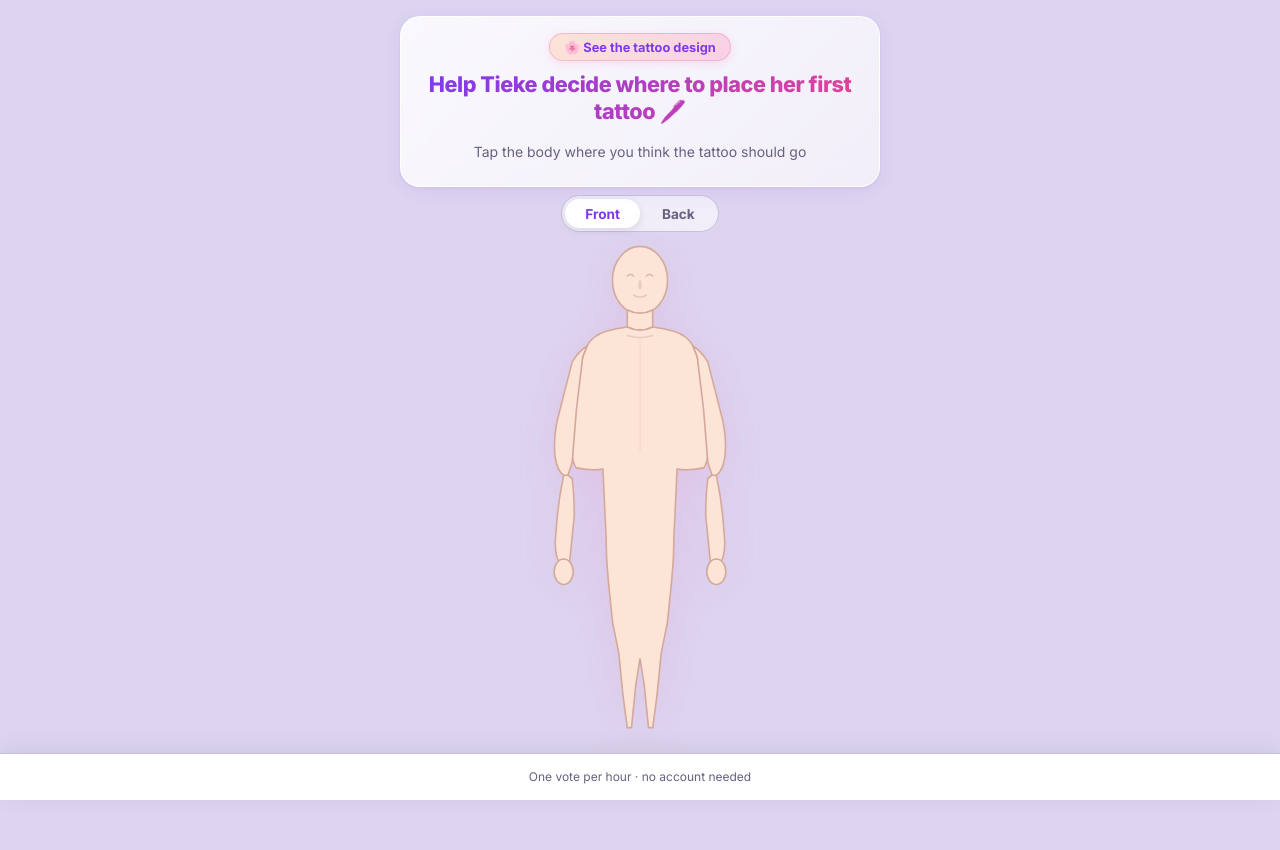
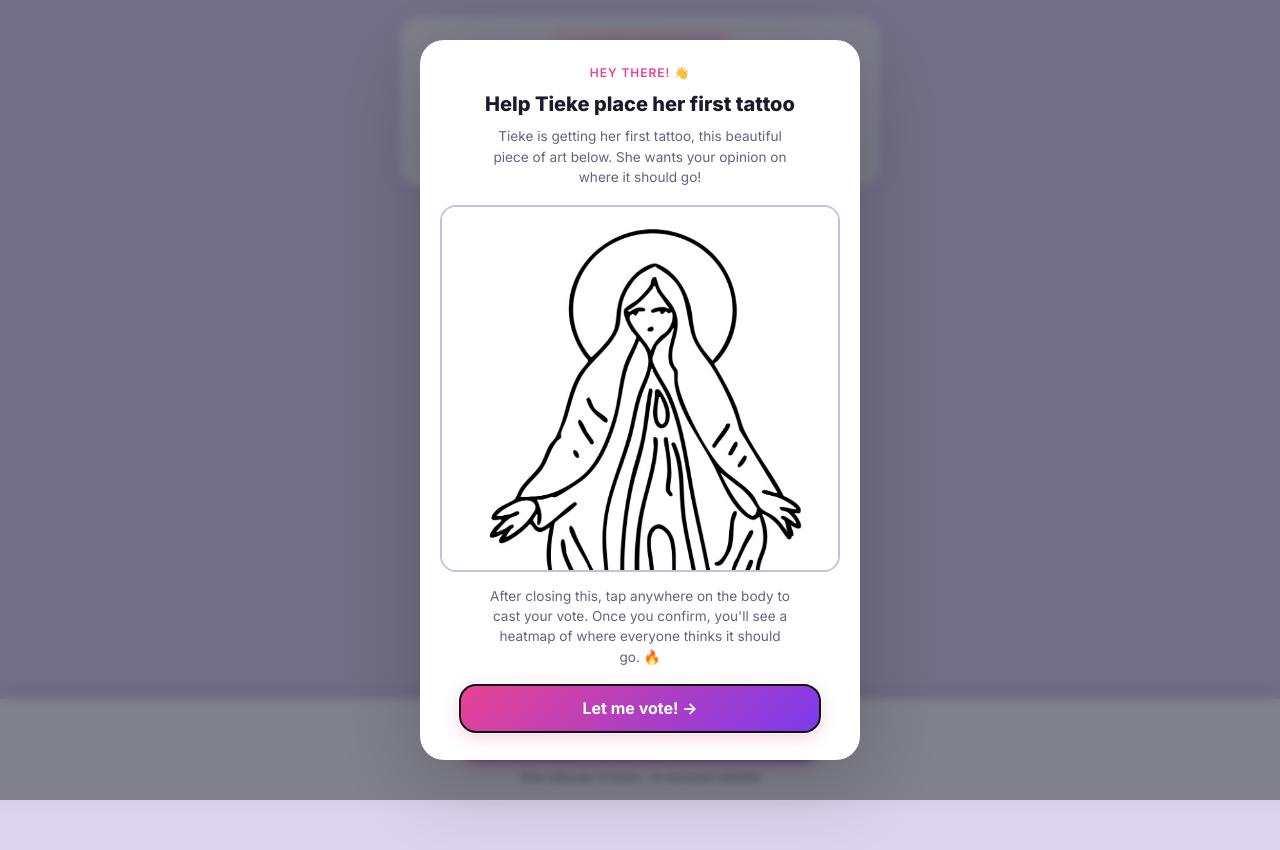
Before and after one commit to phasic/TattooPlacement, a React (Vite) app: page / in a window 1280 px wide. Shown: the top 850 px of the page. Built offline with nearby package versions, Linux system fonts and the light colour scheme; no server answers; the database is empty.

Commit message:
chore: deploy update

```diff
--- a/src/App.css
+++ b/src/App.css
@@ -122,19 +122,7 @@ body {
   filter: drop-shadow(0 8px 24px rgba(232,67,147,0.12));
 }
 
-.body-svg ellipse,
-.body-svg path {
-  fill: var(--body-fill);
-  stroke: var(--body-stroke);
-  stroke-width: 1.5;
-  stroke-linejoin: round;
-  stroke-linecap: round;
-}
-
-.body-svg line {
-  stroke: var(--body-stroke);
-  fill: none;
-}
+/* image handles silhouette — no fill/stroke needed on SVG shapes */
 
 /* ── Tight wrapper for SVG + heatmap canvas ── */
 .svg-heatmap-wrapper {
@@ -386,6 +374,10 @@ button:disabled {
 }
 
 /* ── Dialog / modal ── */
+.welcome-dialog {
+  width: min(94vw, 480px);
+}
+
 .design-dialog {
   border: none;
   border-radius: 24px;
@@ -463,14 +455,14 @@ button:disabled {
   border-radius: 16px;
   overflow: hidden;
   border: 2px solid var(--border);
-  background: #fdf6f0;
+  background: #ffffff;
   margin: 0.25rem 0;
 }
 
 .design-img {
-  width: 100%;
   display: block;
-  object-fit: cover;
+  width: 116%;
+  margin: -18% -8% -2%;
 }
 
 .design-caption {
--- a/src/App.tsx
+++ b/src/App.tsx
@@ -4,6 +4,7 @@ import { ClickMarker } from './components/ClickMarker'
 import { HeatmapOverlay } from './components/HeatmapOverlay'
 import { ConfirmButton } from './components/ConfirmButton'
 import { TattooDesignModal } from './components/TattooDesignModal'
+import { WelcomeModal } from './components/WelcomeModal'
 import { usePlacements, type BodySide } from './hooks/usePlacements'
 import './App.css'
 
@@ -31,6 +32,7 @@ export default function App() {
   const [activeSide, setActiveSide] = useState<BodySide>('front')
   const [pendingPoint, setPendingPoint] = useState<{ x: number; y: number } | null>(null)
   const [showDesign, setShowDesign] = useState(false)
+  const [showWelcome, setShowWelcome] = useState(true)
   const [hasVotedThisSession, setHasVotedThisSession] = useState(false)
 
   const svgRef = useRef<HTMLDivElement>(null)
@@ -94,6 +96,7 @@ export default function App() {
 
   return (
     <div className="app">
+      {showWelcome && <WelcomeModal onClose={() => setShowWelcome(false)} />}
       {showDesign && <TattooDesignModal onClose={() => setShowDesign(false)} />}
 
       {/* ── Selection view ── */}
@@ -133,15 +136,13 @@ export default function App() {
             {!alreadySubmitted && pendingPoint && (
               <ConfirmButton onClick={handleConfirm} loading={submitting} />
             )}
-            {alreadySubmitted && (
-              <button className="primary-btn" onClick={handleViewHeatmap}>
-                🔥 See the heatmap ({placements.length} votes)
-              </button>
-            )}
+            <button className="primary-btn" onClick={handleViewHeatmap}>
+              🔥 See the heatmap ({placements.length} votes)
+            </button>
             <p className="fine-print">
               {alreadySubmitted
-                ? "Vote to unlock the heatmap and see the crowd's verdict."
-                : 'One vote per hour · no account needed'}
+                ? `You've already voted! Come back in ${formatCooldown(cooldownRemaining())} to vote again.`
+                : 'One vote per 3 hours · no account needed'}
             </p>
           </footer>
         </>
--- a/src/components/BodyOutline.tsx
+++ b/src/components/BodyOutline.tsx
@@ -8,11 +8,15 @@ interface BodyOutlineProps {
   className?: string
 }
 
-/**
- * Front-facing or back-facing human body silhouette.
- * ViewBox: 0 0 200 500
- * Clicking fires onClick with normalized (0–1) coordinates.
- */
+const IMG_SRC = `${import.meta.env.BASE_URL}body-silhouette.png`
+
+// Original image: 805×1024, two figures side by side.
+// Each figure occupies ~half the width (402.5 × 1024).
+// Scaled to fill the 200-wide viewBox: factor = 200/402.5 ≈ 0.497
+//   → full image displayed at width=400, height≈509 (slightly taller than 500)
+// Front = left half  → x=0
+// Back  = right half → x=-200 (shifts image left so right half is in view)
+
 export const BodyOutline: React.FC<BodyOutlineProps> = ({
   side = 'front',
   onClick,
@@ -22,134 +26,51 @@ export const BodyOutline: React.FC<BodyOutlineProps> = ({
 }) => {
   const handleClick = (e: React.MouseEvent<SVGSVGElement>) => {
     if (!onClick) return
-    const svg = e.currentTarget
-    const rect = svg.getBoundingClientRect()
-    const viewBox = svg.viewBox.baseVal
-    const scaleX = viewBox.width / rect.width
-    const scaleY = viewBox.height / rect.height
-    const svgX = (e.clientX - rect.left) * scaleX + viewBox.x
-    const svgY = (e.clientY - rect.top) * scaleY + viewBox.y
-    onClick(
-      Math.max(0, Math.min(1, svgX / viewBox.width)),
-      Math.max(0, Math.min(1, svgY / viewBox.height))
-    )
+    const rect = e.currentTarget.getBoundingClientRect()
+    const nx = (e.clientX - rect.left) / rect.width
+    const ny = (e.clientY - rect.top) / rect.height
+    onClick(Math.max(0, Math.min(1, nx)), Math.max(0, Math.min(1, ny)))
   }
+
+  const imgX = side === 'front' ? 0 : -200
 
   return (
     <svg
       viewBox="0 0 200 500"
       xmlns="http://www.w3.org/2000/svg"
-      style={{ cursor: onClick ? 'crosshair' : 'default', ...style }}
+      style={{ cursor: onClick ? 'crosshair' : 'default', overflow: 'hidden', ...style }}
       className={className}
       onClick={handleClick}
     >
-      {/* ── Head ── */}
-      <ellipse cx="100" cy="38" rx="26" ry="32" />
+      <defs>
+        {/*
+          feColorMatrix to strip white background:
+          A_out = -4·R + 3  (clipped to [0,1])
+          white  (R≈1.0) → A≈-1 → 0 (transparent)
+          gray   (R≈0.5) → A≈ 1      (opaque)
+          dark   (R≈0.27)→ A≈ 1.9→ 1 (opaque)
+        */}
+        <filter id="rm-white" colorInterpolationFilters="sRGB" x="0" y="0" width="1" height="1">
+          <feColorMatrix
+            type="matrix"
+            values="1 0 0 0 0
+                    1 0 0 0 0
+                    1 0 0 0 0
+                   -4 0 0 0 3"
+          />
+        </filter>
+      </defs>
 
-      {/* ── Neck ── */}
-      <path d="M88,66 Q100,72 112,66 L112,82 Q100,88 88,82 Z" />
-
-      {/* ── Torso ── */}
-      <path
-        d="
-          M88,82
-          Q80,83 68,86
-          Q55,90 50,100
-          L46,110
-          L38,160
-          L36,200
-          Q36,210 40,215
-          Q55,218 65,216
-          L68,280
-          Q68,300 70,320
-          L74,360
-          L80,390
-          L84,430
-          L88,460
-          L92,460
-          L96,420
-          L100,395
-          L104,420
-          L108,460
-          L112,460
-          L116,430
-          L120,390
-          L126,360
-          L130,320
-          Q132,300 132,280
-          L135,216
-          Q145,218 160,215
-          Q164,210 164,200
-          L162,160
-          L154,110
-          L150,100
-          Q145,90 132,86
-          Q120,83 112,82
-          Q100,88 88,82
-          Z
-        "
+      {/* Body silhouette — clip implicitly via SVG overflow:hidden */}
+      <image
+        href={IMG_SRC}
+        x={imgX}
+        y="-5"
+        width="400"
+        height="510"
+        filter="url(#rm-white)"
+        style={{ imageRendering: 'auto' }}
       />
-
-      {/* ── Left arm — abducted ~20° ── */}
-      <path
-        d="
-          M50,100 Q42,105 36,115 L22,170
-          Q18,190 20,205 Q22,218 28,222
-          Q30,224 32,222 L36,210 L40,160 L46,110 Z
-        "
-      />
-      <path
-        d="
-          M28,222 Q24,240 22,260 L20,285
-          Q20,298 24,305 Q28,312 32,308
-          Q34,305 34,300 L36,280 L38,260
-          Q38,240 36,225 L32,222 Z
-        "
-      />
-      <ellipse cx="28" cy="313" rx="9" ry="12" />
-
-      {/* ── Right arm — abducted ~20° ── */}
-      <path
-        d="
-          M150,100 Q158,105 164,115 L178,170
-          Q182,190 180,205 Q178,218 172,222
-          Q170,224 168,222 L164,210 L160,160 L154,110 Z
-        "
-      />
-      <path
-        d="
-          M172,222 Q176,240 178,260 L180,285
-          Q180,298 176,305 Q172,312 168,308
-          Q166,305 166,300 L164,280 L162,260
-          Q162,240 164,225 L168,222 Z
-        "
-      />
-      <ellipse cx="172" cy="313" rx="9" ry="12" />
-
-      {/* ── Front / back detail lines ── */}
-      {side === 'front' ? (
-        <g className="body-detail" style={{ pointerEvents: 'none' }}>
-          {/* eyes — simple arcs, same style as body lines */}
-          <path d="M88,34 Q91,31 94,34" fill="none" strokeWidth="1.4" strokeLinecap="round" opacity="0.7" />
-          <path d="M106,34 Q109,31 112,34" fill="none" strokeWidth="1.4" strokeLinecap="round" opacity="0.7" />
-          {/* nose */}
-          <path d="M100,38 Q98,44 100,46 Q102,44 100,38" fill="none" strokeWidth="1.1" strokeLinecap="round" opacity="0.4" />
-          {/* mouth */}
-          <path d="M94,52 Q100,56 106,52" fill="none" strokeWidth="1.3" strokeLinecap="round" opacity="0.5" />
-          {/* collarbone hints */}
-          <path d="M88,90 Q100,94 112,90" fill="none" strokeWidth="1" opacity="0.4" />
-          {/* sternum */}
-          <line x1="100" y1="94" x2="100" y2="200" strokeWidth="0.8" opacity="0.25" />
-        </g>
-      ) : (
-        <g className="body-detail" style={{ pointerEvents: 'none' }}>
-          {/* spine */}
-          <line x1="100" y1="88" x2="100" y2="280" strokeWidth="1.2" opacity="0.35" />
-          {/* shoulder blade hints */}
-          <path d="M78,110 Q72,130 78,150" fill="none" strokeWidth="1" opacity="0.3" />
-          <path d="M122,110 Q128,130 122,150" fill="none" strokeWidth="1" opacity="0.3" />
-        </g>
-      )}
 
       {children}
     </svg>
--- a/src/components/TattooDesignModal.tsx
+++ b/src/components/TattooDesignModal.tsx
@@ -24,16 +24,15 @@ export function TattooDesignModal({ onClose }: TattooDesignModalProps) {
         <h2 className="design-title">The design she wants 🌸</h2>
 
         <div className="design-img-wrap">
-          {/* Replace src with the real tattoo design image */}
           <img
-            src="https://placehold.co/480x480/fce4d6/d4a89a?text=Tattoo+design"
-            alt="Tattoo design placeholder"
+            src={`${import.meta.env.BASE_URL}tattoo-design.png`}
+            alt="Tieke's tattoo design"
             className="design-img"
           />
         </div>
 
         <p className="design-caption">
-          Help Tieke pick the perfect spot for this design on her body!
+          Help Tieke pick the perfect spot for this piece of art on her body!
         </p>
       </div>
     </dialog>
--- /dev/null
+++ b/src/components/WelcomeModal.tsx
@@ -0,0 +1,43 @@
+import { useEffect, useRef } from 'react'
+
+interface WelcomeModalProps {
+  onClose: () => void
+}
+
+export function WelcomeModal({ onClose }: WelcomeModalProps) {
+  const dialogRef = useRef<HTMLDialogElement>(null)
+
+  useEffect(() => {
+    dialogRef.current?.showModal()
+  }, [])
+
+  return (
+    <dialog ref={dialogRef} className="design-dialog welcome-dialog">
+      <div className="design-dialog-inner">
+        <p className="design-eyebrow">Hey there! 👋</p>
+        <h2 className="design-title">Help Tieke place her first tattoo</h2>
+        <p className="design-caption" style={{ marginBottom: '0.25rem' }}>
+          Tieke is getting her first tattoo, this beautiful piece of art below.
+          She wants your opinion on where it should go!
+        </p>
+
+        <div className="design-img-wrap">
+          <img
+            src={`${import.meta.env.BASE_URL}tattoo-design.png`}
+            alt="Tieke's tattoo design"
+            className="design-img"
+          />
+        </div>
+
+        <p className="design-caption">
+          After closing this, tap anywhere on the body to cast your vote.
+          Once you confirm, you'll see a heatmap of where everyone thinks it should go. 🔥
+        </p>
+
+        <button className="primary-btn" onClick={onClose} style={{ marginTop: '0.5rem' }}>
+          Let me vote! →
+        </button>
+      </div>
+    </dialog>
+  )
+}
--- a/src/hooks/usePlacements.ts
+++ b/src/hooks/usePlacements.ts
@@ -19,7 +19,7 @@ export interface Placement {
 
 const COLLECTION = 'placements'
 const LS_KEY = 'tattoo_submitted_at'
-const COOLDOWN_MS = import.meta.env.DEV ? 0 : 60 * 60 * 1000
+const COOLDOWN_MS = import.meta.env.DEV ? 0 : 3 * 60 * 60 * 1000
 
 export function usePlacements() {
   const [placements, setPlacements] = useState<Placement[]>([])
```
Also changed, not shown: public/body-silhouette.png (added), public/tattoo-design.png (added).
